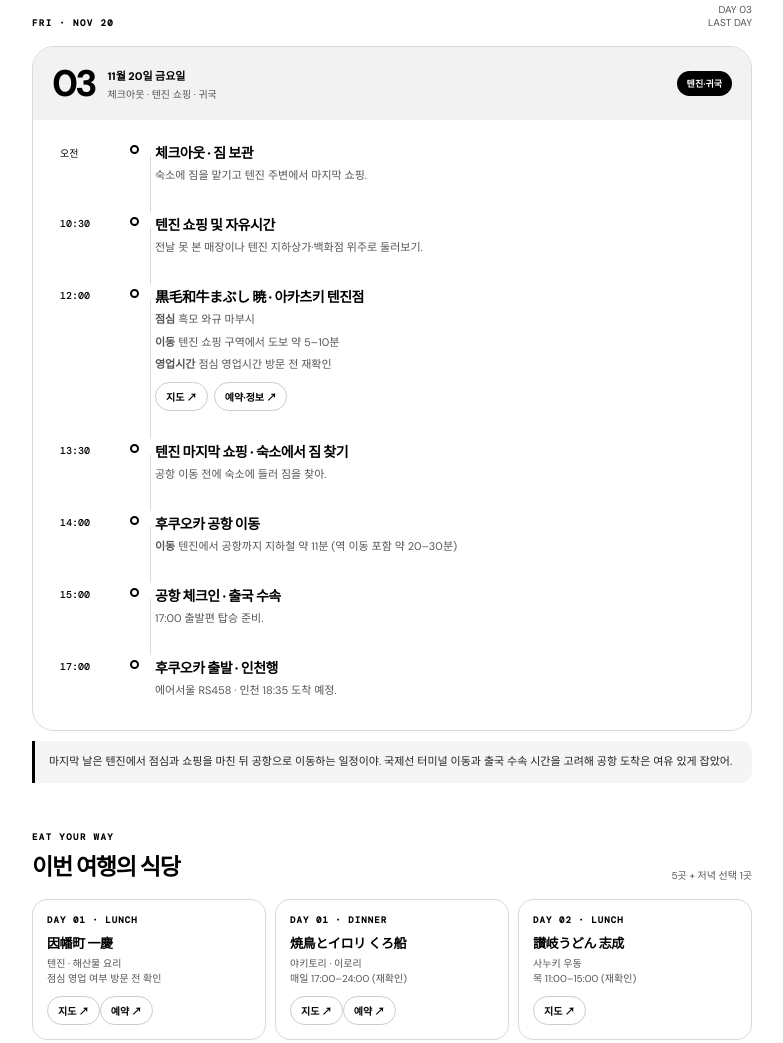
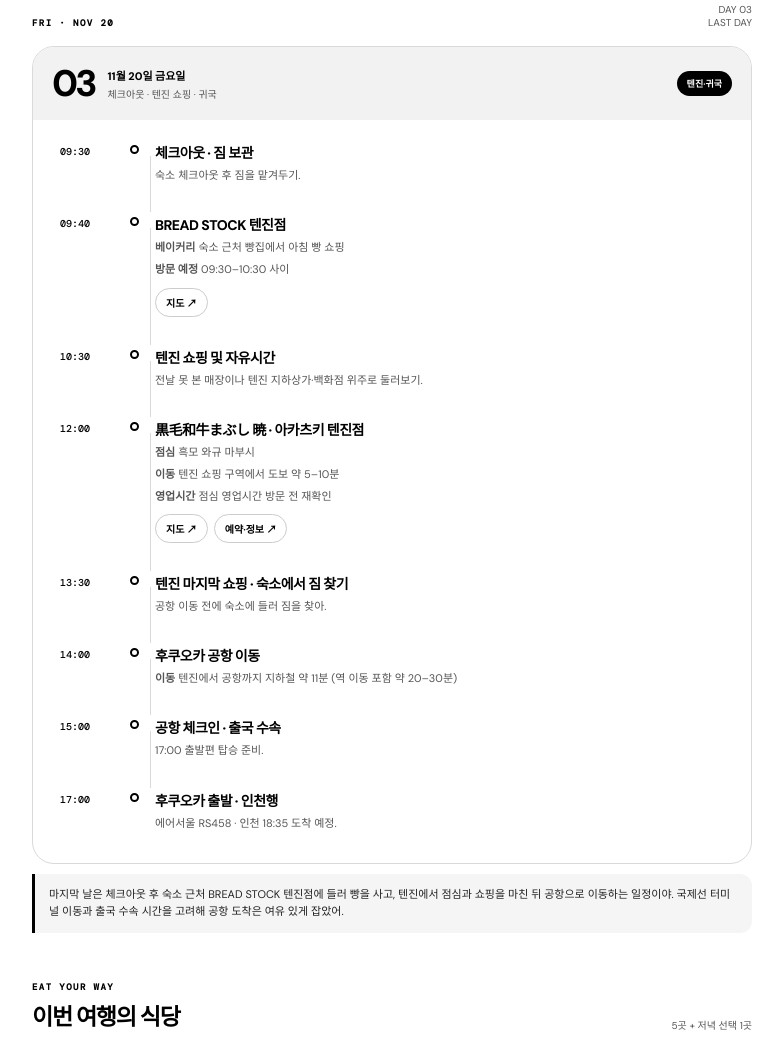
Before and after one commit to yy5422/fukuoka-trip, a plain HTML site: page index.html in a window 1280 px wide. Shown: the part 3271-4314 px from the top of the page, without its empty margins (248-1031 px from the left). Drawn offline with nearby package versions, Linux system fonts and the light colour scheme.

Commit message:
Restore Bread Stock visit on day 3

```diff
--- a/index.html
+++ b/index.html
@@ -161,7 +161,8 @@ a.link.map-button, a.hotel-map{background:#fff!important;background-color:#fff!i
  <div class="section-top"><div><div class="section-kicker mono">FRI · NOV 20</div><h2>텐진에서 마무리하고 귀국</h2></div><div class="section-note">DAY 03<br>LAST DAY</div></div>
  <article class="day-card"><div class="day-head"><div class="day-left"><div class="day-number">03</div><div><div class="day-date">11월 20일 금요일</div><div class="day-theme">체크아웃 · 텐진 쇼핑 · 귀국</div></div></div><span class="day-label">텐진·귀국</span></div>
  <div class="timeline">
-  <div class="event"><div class="event-time">오전</div><div class="dot"></div><div><div class="event-title">체크아웃 · 짐 보관</div><div class="event-desc">숙소에 짐을 맡기고 텐진 주변에서 마지막 쇼핑.</div></div></div>
+  <div class="event"><div class="event-time">09:30</div><div class="dot"></div><div><div class="event-title">체크아웃 · 짐 보관</div><div class="event-desc">숙소 체크아웃 후 짐을 맡겨두기.</div></div></div>
+  <div class="event"><div class="event-time">09:40</div><div class="dot"></div><div><div class="event-title">BREAD STOCK 텐진점</div><div class="event-desc"><b>베이커리</b> 숙소 근처 빵집에서 아침 빵 쇼핑</div><div class="event-desc"><b>방문 예정</b> 09:30–10:30 사이</div><div class="links"><a class="link map-button" href="https://maps.app.goo.gl/VYwwrTZf36bdHBq1A?g_st=ic" target="_blank" rel="noopener">지도 ↗</a></div></div></div>
   <div class="event"><div class="event-time">10:30</div><div class="dot"></div><div><div class="event-title">텐진 쇼핑 및 자유시간</div><div class="event-desc">전날 못 본 매장이나 텐진 지하상가·백화점 위주로 둘러보기.</div></div></div>
   <div class="event"><div class="event-time">12:00</div><div class="dot"></div><div><div class="event-title">黒毛和牛まぶし 暁 · 아카츠키 텐진점</div><div class="event-desc"><b>점심</b> 흑모 와규 마부시</div><div class="event-desc"><b>이동</b> 텐진 쇼핑 구역에서 도보 약 5–10분</div><div class="event-desc"><b>영업시간</b> 점심 영업시간 방문 전 재확인</div><div class="links"><a class="link primary map-button" href="https://www.google.com/maps/search/?api=1&query=黒毛和牛まぶし+暁+天神店" target="_blank" rel="noopener">지도 ↗</a><a class="link" href="https://tabelog.com/fukuoka/A4001/A400103/40075068/" target="_blank" rel="noopener">예약·정보 ↗</a></div></div></div>
   <div class="event"><div class="event-time">13:30</div><div class="dot"></div><div><div class="event-title">텐진 마지막 쇼핑 · 숙소에서 짐 찾기</div><div class="event-desc">공항 이동 전에 숙소에 들러 짐을 찾아.</div></div></div>
@@ -169,7 +170,7 @@ a.link.map-button, a.hotel-map{background:#fff!important;background-color:#fff!i
   <div class="event"><div class="event-time">15:00</div><div class="dot"></div><div><div class="event-title">공항 체크인 · 출국 수속</div><div class="event-desc">17:00 출발편 탑승 준비.</div></div></div>
   <div class="event"><div class="event-time">17:00</div><div class="dot"></div><div><div class="event-title">후쿠오카 출발 · 인천행</div><div class="event-desc">에어서울 RS458 · 인천 18:35 도착 예정.</div></div></div>
  </div></article>
- <div class="aside">마지막 날은 텐진에서 점심과 쇼핑을 마친 뒤 공항으로 이동하는 일정이야. 국제선 터미널 이동과 출국 수속 시간을 고려해 공항 도착은 여유 있게 잡았어.</div>
+ <div class="aside">마지막 날은 체크아웃 후 숙소 근처 BREAD STOCK 텐진점에 들러 빵을 사고, 텐진에서 점심과 쇼핑을 마친 뒤 공항으로 이동하는 일정이야. 국제선 터미널 이동과 출국 수속 시간을 고려해 공항 도착은 여유 있게 잡았어.</div>
 </section>
 <section class="section" id="food">
  <div class="section-top"><div><div class="section-kicker mono">EAT YOUR WAY</div><h2>이번 여행의 식당</h2></div><div class="section-note">5곳 + 저녁 선택 1곳</div></div>
```
